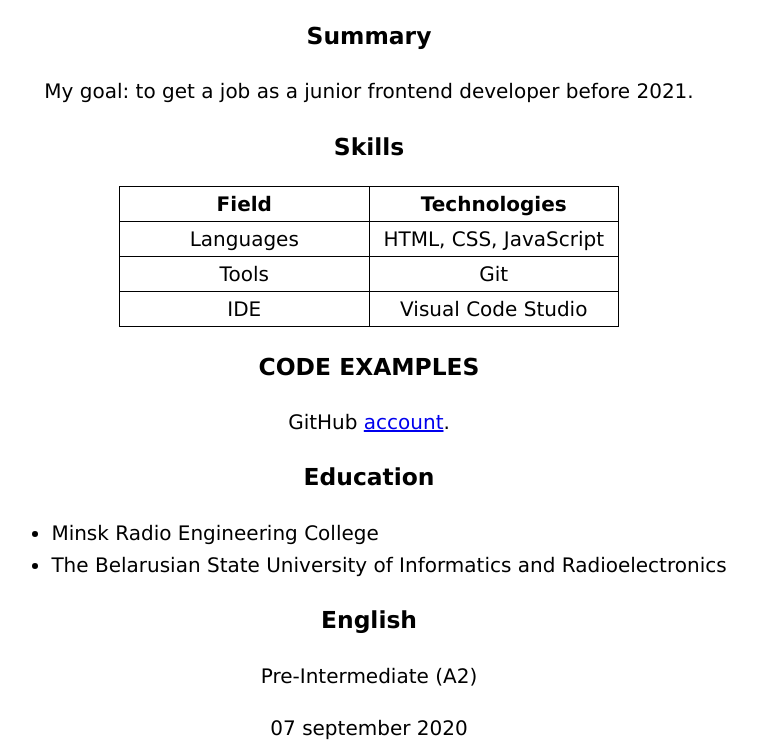
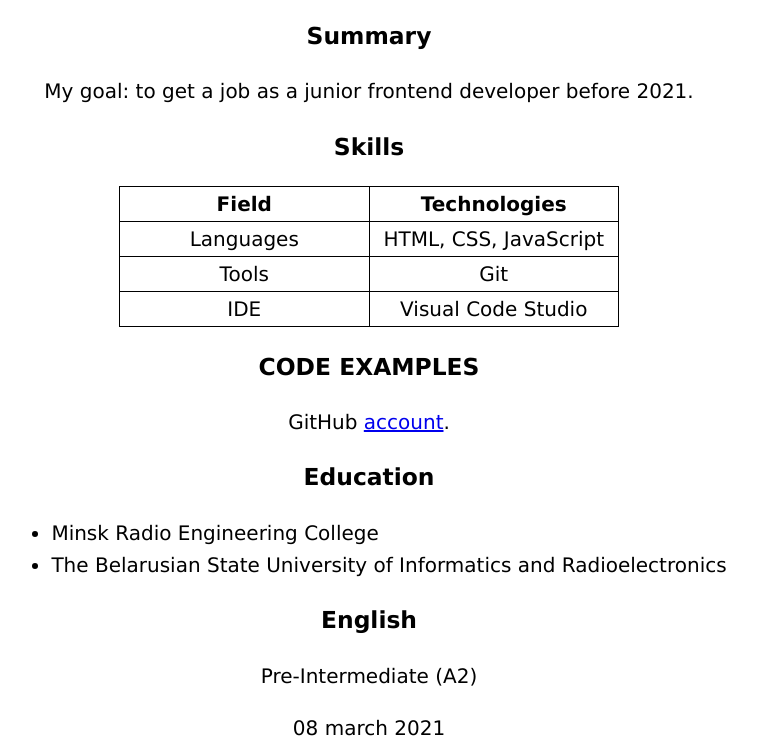
Before and after one commit to OlgaR-k/test-rsschool-cv, a plain HTML site: page index.html in a window 1280 px wide. Shown: the part 246-998 px from the top of the page, without its empty margins (151-908 px from the left). Drawn offline with Linux system fonts and the light colour scheme.

Commit message:
Update index.html

```diff
--- a/index.html
+++ b/index.html
@@ -61,7 +61,7 @@
             <h3>English</h3>
             <p>Pre-Intermediate (A2)</p>
             <footer>
-                <time datetime="2020-09-07">07 september 2020</time>
+                <time datetime="2021-03-08">08 march 2021</time>
             </footer>
         </article>
     </main>
```
